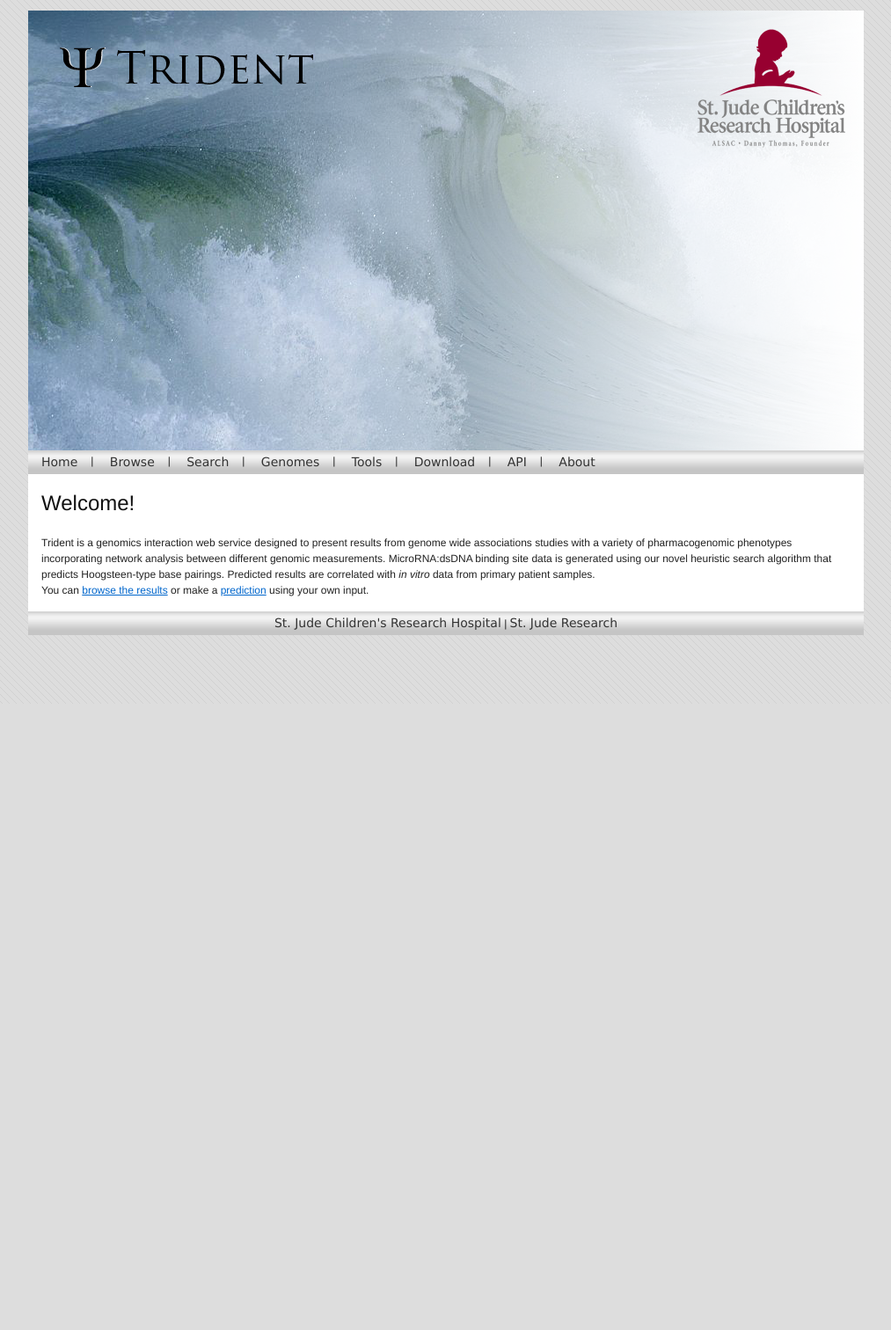
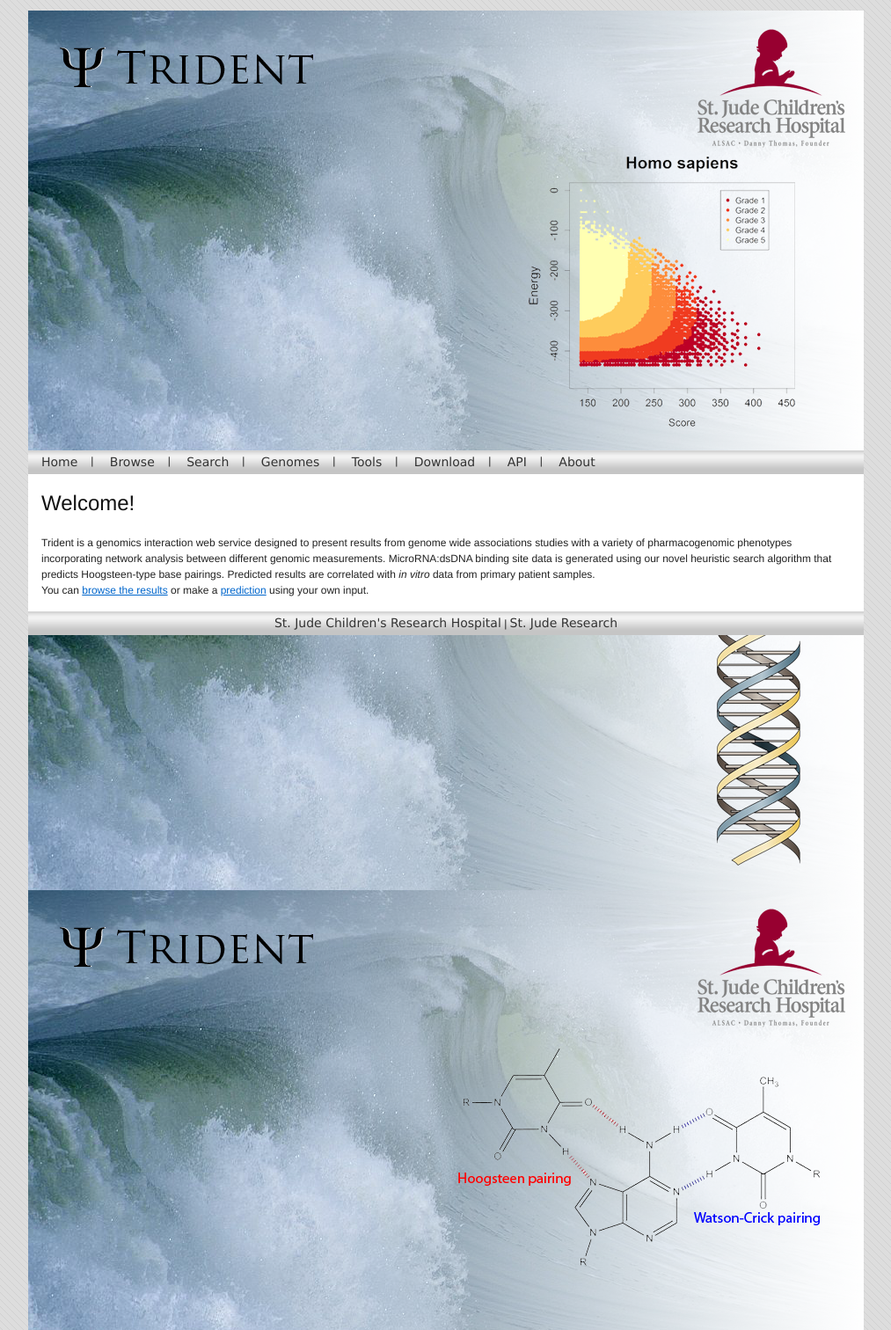
Before and after one commit to stevenwpaugh/trident_web, a Django app: page / in a window 1280 px wide. Shown: the whole page at 88% size, without its empty margins (133-1146 px from the left). Before the commit the page ends 722 px from the top, so only its background shows below. Run offline with Django 3.2, Linux system fonts and the light colour scheme; parts of the project's set-up code (start-up, migrations or seed data) failed here and were passed over; some libraries are stand-ins or nearby versions.

Commit message:
Updated  style sheet and templates

```diff
--- a/static_source/css/latest.css
+++ b/static_source/css/latest.css
@@ -46,7 +46,7 @@
 /*border-bottom:2px solid #222;*/
 margin:0 auto;
 background:white;
-background-image: url('/static/img/splash.png');
+/*background-image: url('/static/img/splash.png');*/
 background-repeat: no-repeat;
 height: 500px;
 width: 950px;
--- a/templates/base_generic.html
+++ b/templates/base_generic.html
@@ -13,6 +13,8 @@
 <link rel="stylesheet" href="{% get_static_prefix %}css/blueprint/plugins/fancy-type/screen.css" type="text/css" media="screen, projection"></link>
 	<link rel="stylesheet" href="{% get_static_prefix %}css/latest.css" type="text/css" media="screen, projection"></link>
 	<script src="{% get_static_prefix %}raphael.js"></script>
+	<script src="{% get_static_prefix %}jquery-1.10.2.min.js"></script>
+	<script src="{% get_static_prefix %}jquery.cycle2.js"></script>
 	{% block javascript %}{% endblock %}
 	<style>
 #ieproblems {
--- a/templates/index.html
+++ b/templates/index.html
@@ -1,5 +1,22 @@
 {% extends "base_generic.html" %}
+{% block header %}
+   <div class="span-24" id="header">
+<div class="cycle-slideshow">
 
+    <img src="/static/img/splash_dist.png">
+    <img src="/static/img/splash_helix.png">
+    <img src="/static/img/splash_triplet.png">
+</div>
+                {% block headertext %}
+                <div style="position:relative; top: 300px; left:50px; text-align:left; font-family:'Times New Roman', Times, serif;">
+                </div>
+                <div style="position:relative; top: 325px; left:50px; text-align:left; font-family:'Times New Roman', Times, serif;">
+                </div>
+{% endblock %}
+          </div>
+
+
+{% endblock %}
 
 {% block content %}
 <h2>Welcome!</h2>
```
